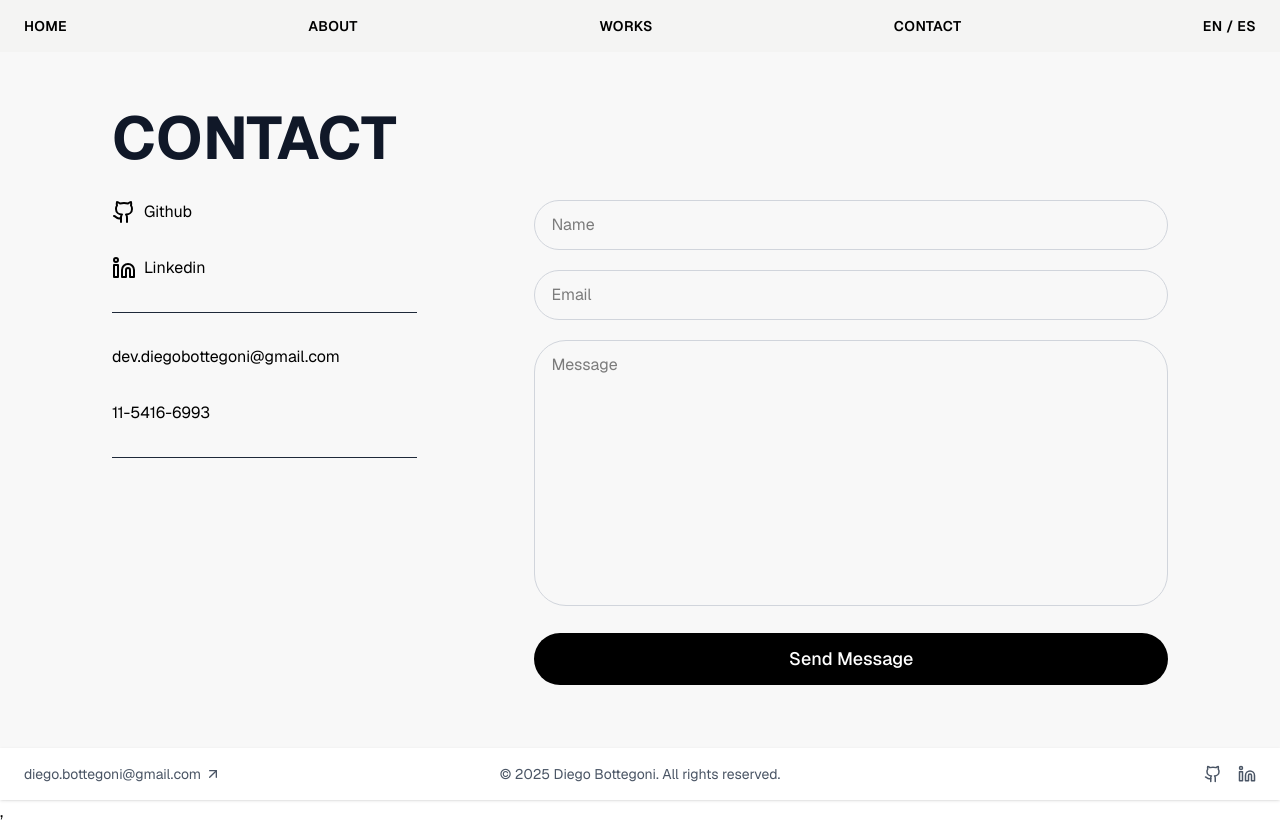
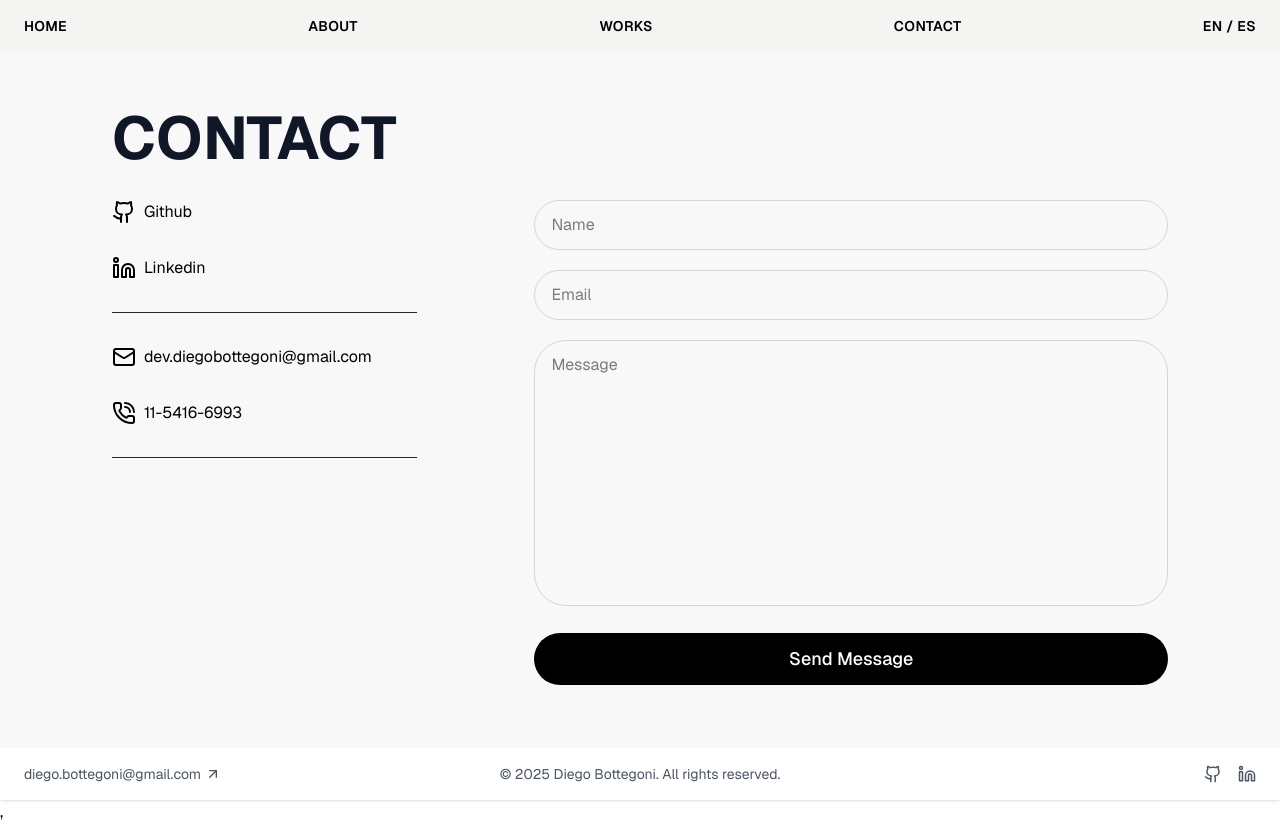
Before and after one commit to DiegoBottegoni/diegobottegoni.github.io, a React (Vite) app: page /contact in a window 1280 px wide. Built offline with nearby package versions, Linux system fonts and the light colour scheme.

Commit message:
contact buttons working 1rst approach

```diff
--- a/src/presentation/pages/Contact/ContactPage.tsx
+++ b/src/presentation/pages/Contact/ContactPage.tsx
@@ -1,7 +1,8 @@
 import Navbar from "../../../components/Navbar/Navbar";
 import Footer from "../../components/Footer/Footer";
 import ContactForm from "../../../../src/components/ContactForm";
-import { Github, Linkedin } from "lucide-react";
+import { Github, Linkedin, Mail, PhoneCall } from "lucide-react";
+
 
 const ContactPage = () => {
     return (
@@ -24,20 +25,46 @@
                     </div>
                     {/* Datos - tercero en mobile */}
                     <div className="order-3 lg:order-none space-y-8 lg:col-span-2 lg:row-span-3 lg:col-start-1 lg:row-start-2 lg:pl-8">
-                        <div className="flex items-center gap-2">
+                        <a
+                            href="https://github.com/DiegoBottegoni"
+                            target="_blank"
+                            rel="noopener noreferrer"
+                            className="flex items-center gap-2 hover:text-gray-900 transition"
+                        >
                             <Github />
                             <p>Github</p>
-                        </div>
-                        <div className="flex items-center gap-2">
+                        </a>
+                        <a
+                            href="https://www.linkedin.com/in/diego-bottegoni/"
+                            target="_blank"
+                            rel="noopener noreferrer"
+                            className="flex items-center gap-2 hover:text-gray-900 transition"
+                        >
                             <Linkedin />
                             <p>Linkedin</p>
-                        </div>
+                        </a>
                         <hr className="border-gray-800 my-8 w-3/4" />
                         <div>
-                            <p>dev.diegobottegoni@gmail.com</p>
+                            <a
+                                href="mailto:dev.diegobottegoni@gmail.com"
+                                className="flex items-center gap-2 hover:text-gray-900 transition"
+                            >
+                                <Mail />
+                                <p>dev.diegobottegoni@gmail.com</p>
+                            </a>
                         </div>
+
+
                         <div>
-                            <p>11-5416-6993</p>
+                            <a
+                                href="https://wa.me/541154166993"
+                                target="_blank"
+                                rel="noopener noreferrer"
+                                className="flex items-center gap-2 hover:text-gray-900 transition"
+                            >
+                                <PhoneCall />
+                                <p>11-5416-6993</p>
+                            </a>
                         </div>
                         <hr className="border-gray-800 my-4 w-3/4" />
                     </div>
```
